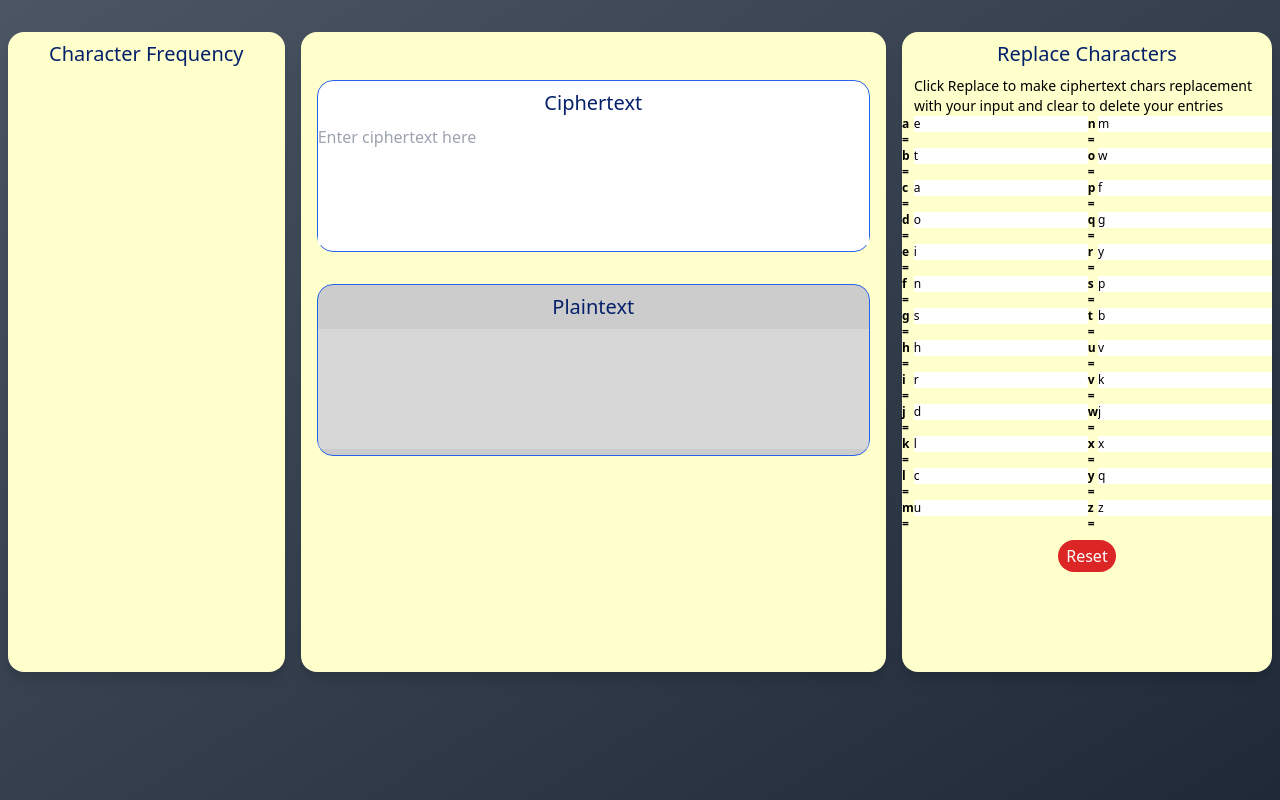
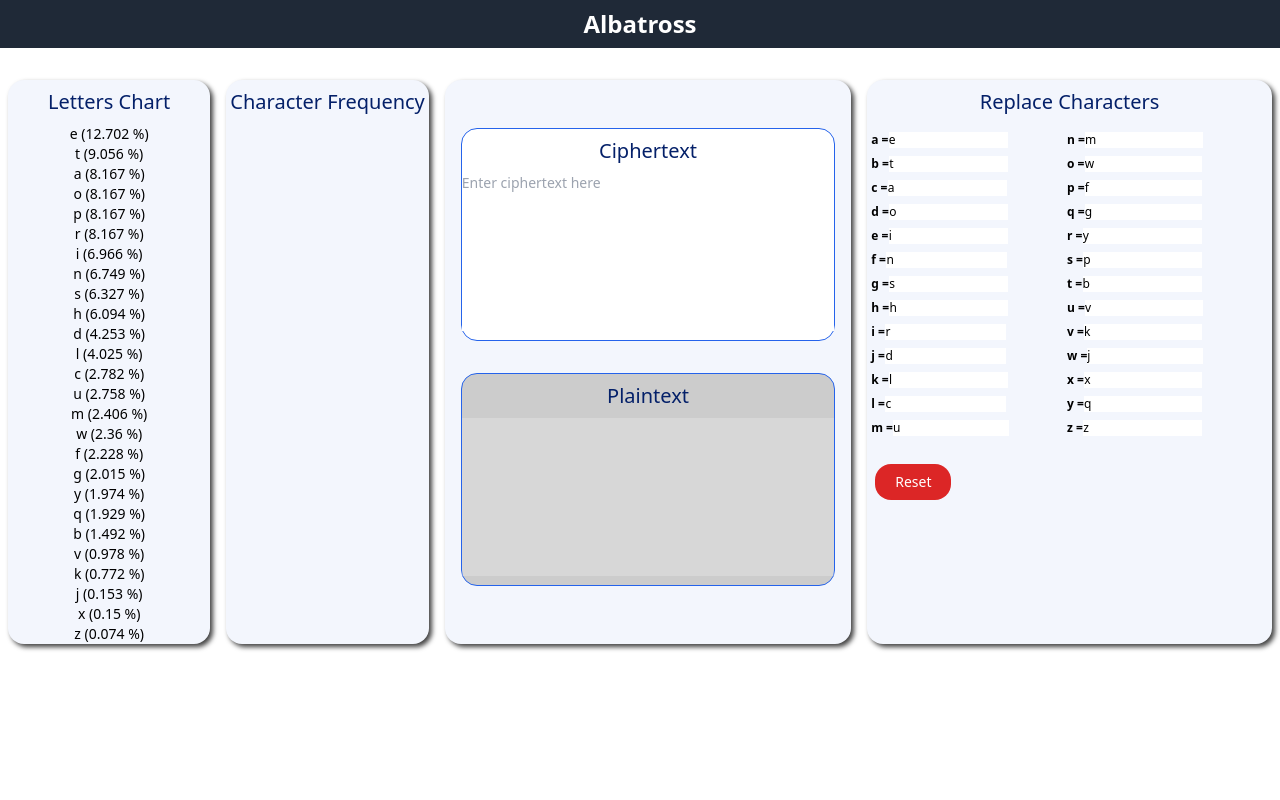
Before and after one commit to ShubhankarKG/Albatross, a React (Create React App) app in the folder albatross-ui/: page / in a window 1280 px wide. Built offline with nearby package versions, Linux system fonts and the light colour scheme.

Commit message:
Fix UI (#4)

```diff
--- a/albatross-ui/src/App.tsx
+++ b/albatross-ui/src/App.tsx
@@ -1,9 +1,11 @@
 import React from 'react';
-import { Manual } from './components/Manual';
+import Header from './components/Header';
+import Manual from './components/Manual';
 
 function App() {
   return (
-    <div className="flex flex-col h-full text-black bg-gradient-to-br from-gray-600 via-teal-700 to-gray-800">
+    <div className="flex flex-col h-full text-black">
+      <Header />
       <Manual />
     </div>
   );
--- /dev/null
+++ b/albatross-ui/src/components/Header.tsx
@@ -0,0 +1,13 @@
+import React from "react";
+
+const Header: React.FC = () => {
+    return (
+        <header className="flex items-center justify-center px-4 py-2 bg-gray-800 text-white">
+        <h1 className="text-2xl font-bold">
+            <span className="text-teal-500">Albatross</span>
+        </h1>
+        </header>
+    );
+}
+
+export default Header;
--- /dev/null
+++ b/albatross-ui/src/components/Manual.css
@@ -0,0 +1,5 @@
+.box-shadow {
+    box-shadow: 3px 3px 5px 0px rgba(0,0,0,0.75);
+    -webkit-box-shadow: 3px 3px 5px 0px rgba(0,0,0,0.75);
+    -moz-box-shadow: 3px 3px 5px 0px rgba(0,0,0,0.75);
+}
--- a/albatross-ui/src/components/Manual.tsx
+++ b/albatross-ui/src/components/Manual.tsx
@@ -3,12 +3,14 @@ import {
   generateInitialAlphabet,
   generateInitialReplaceTexts,
 } from "../constants/initialAlphabetObject";
-import { letterFreq, alphabetsArray } from "../constants/letterFreq";
+import { alphabetsArray, letterFreq } from "../constants/letterFreq";
 import { IAlphabet, IReplaceTexts } from "../types";
+import letterFreqJson from "../constants/letterfreq.json";
+import "./Manual.css";
 
 interface ManualProps {}
 
-export const Manual: React.FC<ManualProps> = () => {
+const Manual: React.FC<ManualProps> = () => {
   const [cipherText, setCipherText] = React.useState<string>("");
   const [plainText, setPlainText] = React.useState<string>("");
   const [alphabets, setAlphabets] = React.useState<IAlphabet>(
@@ -117,13 +119,32 @@ export const Manual: React.FC<ManualProps> = () => {
 
   return (
     <div className="flex flex-col h-full mt-8">
-      <div className="flex h-5/6">
+      <div className="flex h-6/7 text-sm">
+      <div
+          style={{
+            backgroundColor: "rgb(243, 246, 253)"
+          }}
+          className="mx-2 rounded-2xl overflow-y-scroll md:w-1/6 box-shadow"
+        >
+          <p style={{ color: "#042069" }} className="text-center text-xl my-2">
+            Letters Chart
+          </p>
+          <div className="flex flex-col">
+            {letterFreqJson.sort((a, b) => b.frequency - a.frequency)
+              .map((letterObject, index) => {
+                return (
+                  <div className="flex flex-row justify-around" key={index}>
+                    <p className="text-center">{letterObject.letter} ({letterObject.frequency} %) </p>
+                  </div>
+                );
+              })}
+          </div>
+        </div>
         <div
           style={{
-            flex: "1 1 0",
-            backgroundColor: "#ffffcc",
+            backgroundColor: "rgb(243, 246, 253)",
           }}
-          className="shadow-lg mx-2 rounded-2xl overflow-y-scroll"
+          className="mx-2 rounded-2xl overflow-y-scroll md:w-1/6 box-shadow"
         >
           <p style={{ color: "#042069" }} className="text-center text-xl my-2">
             Character Frequency
@@ -134,8 +155,8 @@ export const Manual: React.FC<ManualProps> = () => {
               .map((char) => {
                 return (
                   <div className="flex flex-row justify-around" key={char}>
-                    <p className="text-center text-xl">{char} = </p>
-                    <p className="text-center text-xl">
+                    <p className="text-center">{char} = </p>
+                    <p className="text-center">
                       {alphabets[char]} chars
                     </p>
                   </div>
@@ -145,13 +166,12 @@ export const Manual: React.FC<ManualProps> = () => {
         </div>
         <div
           style={{
-            flex: "2 2 0",
-            backgroundColor: "#ffffcc",
+            backgroundColor: "rgb(243, 246, 253)",
           }}
-          className="flex-col shadow-lg mx-2 rounded-2xl p-4"
+          className="flex-col mx-2 rounded-2xl p-4 md:w-2/6 box-shadow"
         >
           <div
-            className="text-black bg-white my-8 rounded-2xl border border-blue-600"
+            className="text-black bg-white my-8 rounded-2xl border border-blue-600 h-2/5"
             style={{
               flex: "1 1 0",
             }}
@@ -163,7 +183,7 @@ export const Manual: React.FC<ManualProps> = () => {
               Ciphertext
             </p>
             <textarea
-              className="w-full resize-none"
+              className="w-full resize-none h-3/4"
               rows={5}
               value={cipherText}
               onChange={handleCipherTextChange}
@@ -171,7 +191,7 @@ export const Manual: React.FC<ManualProps> = () => {
             />
           </div>
           <div
-            className="my-1 rounded-2xl border border-blue-600"
+            className="my-1 rounded-2xl border border-blue-600 h-2/5"
             style={{
               flex: "1 1 0",
               backgroundColor: "#ccc",
@@ -184,7 +204,7 @@ export const Manual: React.FC<ManualProps> = () => {
               Plaintext
             </p>
             <textarea
-              className="w-full resize-none"
+              className="w-full resize-none h-3/4"
               rows={5}
               value={plainText}
               disabled
@@ -193,28 +213,23 @@ export const Manual: React.FC<ManualProps> = () => {
         </div>
         <div
           style={{
-            flex: "1 1 0",
-            backgroundColor: "#ffffcc",
+            backgroundColor: "rgb(243, 246, 253)",
           }}
-          className="shadow-lg mx-2 rounded-2xl"
+          className="mx-2 rounded-2xl md:w-2/6 flex flex-col content-between box-shadow"
         >
-          <p style={{ color: "#042069" }} className="text-center text-xl my-2">
+          <p style={{ color: "#042069" }} className="text-center text-xl mt-2 md:h-6">
             Replace Characters
           </p>
-          <p className="px-2 mx-1 mt-1 text-sm">
-            Click Replace to make ciphertext chars replacement with your input
-            and clear to delete your entries
-          </p>
-          <div className="flex flex-row text-xs">
-            <div className="flex flex-col">
+          <div className="flex mt-4">
+            <div className="flex flex-col content-between">
               {alphabetsArray.slice(0, 13).map((char, key) => (
-                <div className="table" key={char + "_" + key}>
+                <div className="table ml-1 text-xs my-1" key={`${char}-${key}`}>
                   <p className="table-cell font-bold">{char} = </p>
                   {alphabets[char] > 0 && keyPairs[char] === "" && (
                     <label>This key pair is mandatory!</label>
                   )}
                   <input
-                    className="table-cell"
+                    className="table-cell md:w-2/3"
                     value={keyPairs[char]}
                     onChange={(e) =>
                       updateKeyPair(key, e.target.value.toLowerCase())
@@ -223,15 +238,15 @@ export const Manual: React.FC<ManualProps> = () => {
                 </div>
               ))}
             </div>
-            <div className="flex flex-col">
+            <div className="flex flex-col content-between">
               {alphabetsArray.slice(13).map((char, key) => (
-                <div className="table" key={char + "_" + key}>
+                <div className="table mr-1 text-xs my-1" key={`${char}-${key}`}>
                   <p className="table-cell font-bold">{char} = </p>
                   {alphabets[char] > 0 && keyPairs[char] === "" && (
                     <label>This key pair is mandatory!</label>
                   )}
                   <input
-                    className="table-cell"
+                    className="table-cell md:w-2/3"
                     value={keyPairs[char]}
                     onChange={(e) =>
                       updateKeyPair(key + 13, e.target.value.toLowerCase())
@@ -241,10 +256,10 @@ export const Manual: React.FC<ManualProps> = () => {
               ))}
             </div>
           </div>
-          <div className="flex justify-around mt-2">
+          <div className="flex mt-2 justify-between text-center">
             <button
               onClick={generateKeyPairs}
-              className="bg-red-600 text-white px-2 py-1 rounded-2xl mx-2"
+              className="bg-red-600 text-white px-5 py-2 rounded-2xl mx-2 my-4"
             >
               Reset
             </button>
@@ -254,3 +269,5 @@ export const Manual: React.FC<ManualProps> = () => {
     </div>
   );
 };
+
+export default Manual;
--- /dev/null
+++ b/albatross-ui/src/constants/letterfreq.json
@@ -0,0 +1,106 @@
+[
+    {
+       "letter": "a",
+       "frequency": 8.167
+    },
+    {
+        "letter": "b",
+        "frequency": 1.492
+     },
+     {
+        "letter": "c",
+        "frequency": 2.782
+     },
+     {
+        "letter": "d",
+        "frequency": 4.253
+     },
+     {
+        "letter": "e",
+        "frequency": 12.702
+     },
+     {
+        "letter": "f",
+        "frequency": 2.228
+     },
+     {
+        "letter": "g",
+        "frequency": 2.015
+     },
+     {
+        "letter": "h",
+        "frequency": 6.094
+     },
+     {
+        "letter": "i",
+        "frequency": 6.966
+     },
+     {
+        "letter": "j",
+        "frequency": 0.153
+     },
+     {
+        "letter": "k",
+        "frequency": 0.772
+     },
+     {
+        "letter": "l",
+        "frequency": 4.025
+     },
+     {
+        "letter": "m",
+        "frequency": 2.406
+     },
+     {
+        "letter": "n",
+        "frequency": 6.749
+     },
+     {
+        "letter": "o",
+        "frequency": 8.167
+     },
+     {
+        "letter": "p",
+        "frequency": 8.167
+     },
+     {
+        "letter": "q",
+        "frequency": 1.929
+     },
+     {
+        "letter": "r",
+        "frequency": 8.167
+     },
+     {
+        "letter": "s",
+        "frequency": 6.327
+     },
+     {
+        "letter": "t",
+        "frequency": 9.056
+     },
+     {
+        "letter": "u",
+        "frequency": 2.758
+     },
+     {
+        "letter": "v",
+        "frequency": 0.978
+     },
+     {
+        "letter": "w",
+        "frequency": 2.360
+     },
+     {
+        "letter": "x",
+        "frequency": 0.150
+     },
+     {
+        "letter": "y",
+        "frequency": 1.974
+     },
+     {
+        "letter": "z",
+        "frequency": 0.074
+     }
+]
```
